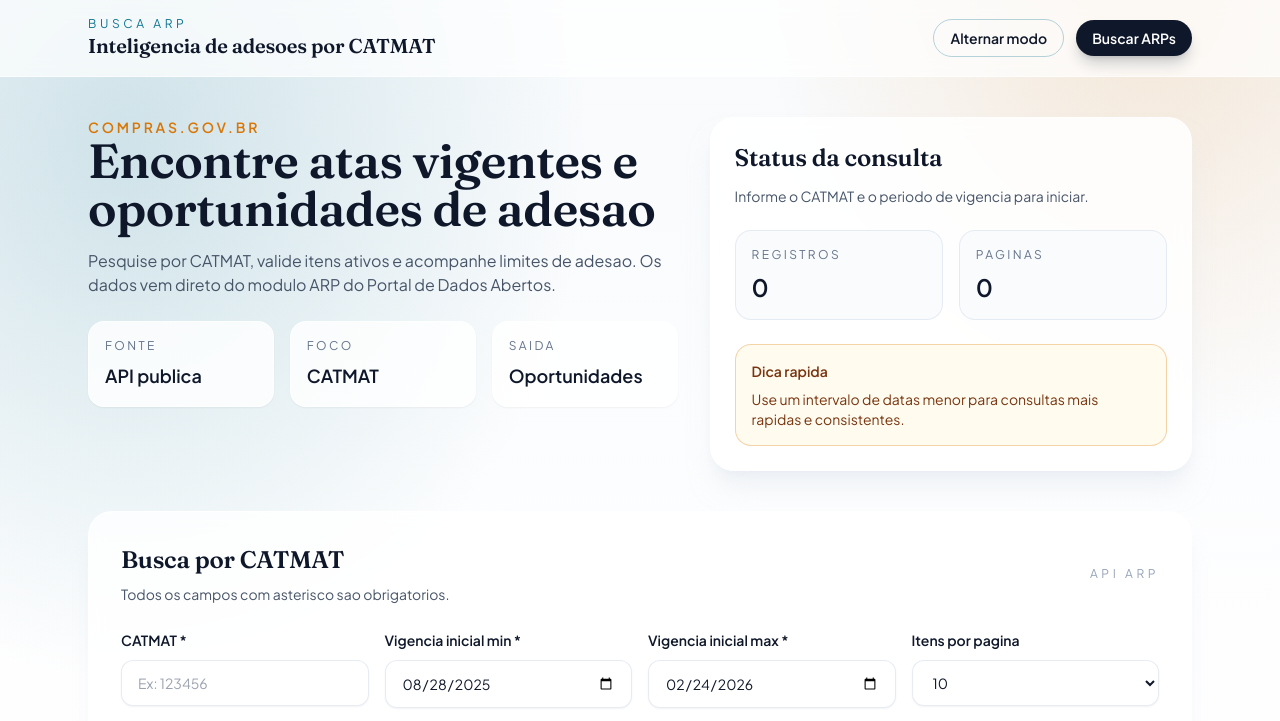
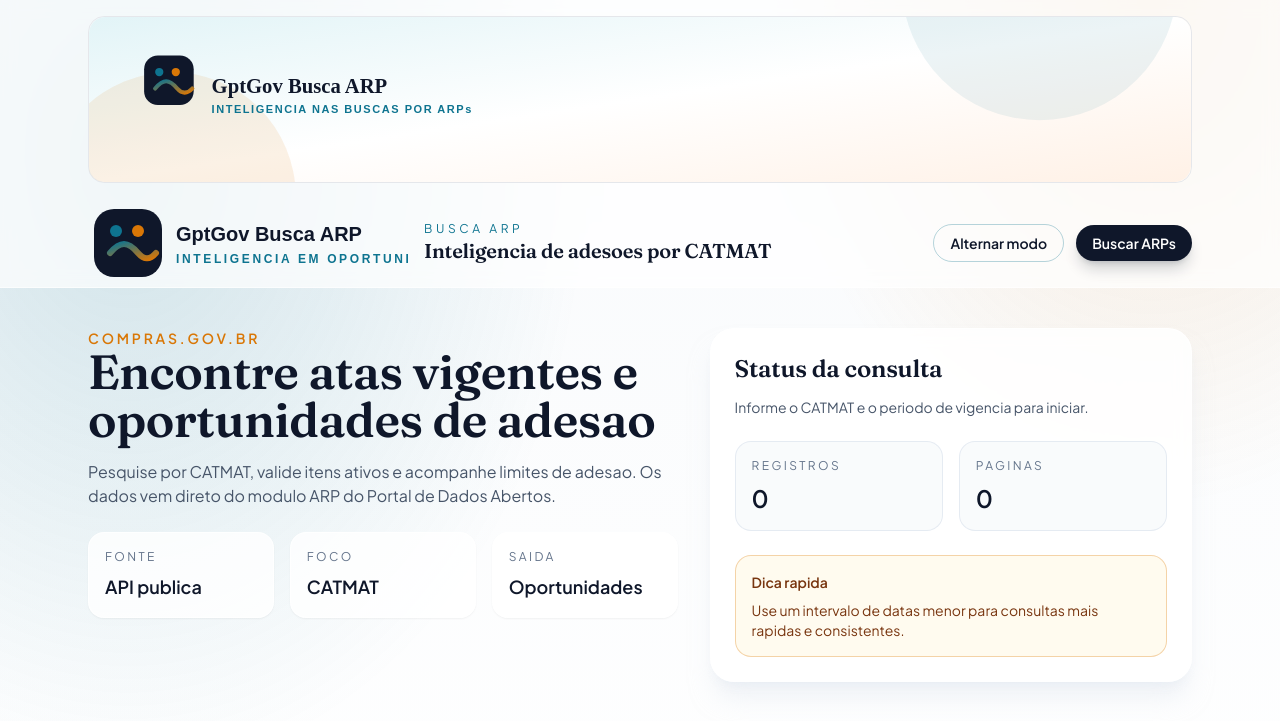
Before and after one commit to joabeoliveira/GptGovbuscaARP, a website with bundled scripts: page index.html in a window 1280 px wide. Shown: the top 721 px of the page. Built offline with nearby package versions, Linux system fonts and the light colour scheme.

Commit message:
feat: add logo variants and favicon

```diff
--- a/index.html
+++ b/index.html
@@ -5,6 +5,7 @@
         <meta name="viewport" content="width=device-width, initial-scale=1.0">
         <title>Busca ARP por CATMAT</title>
         <meta name="description" content="Consulta de atas de registro de preco por CATMAT com dados do Compras.gov.br.">
+        <link rel="icon" href="favicon.svg" type="image/svg+xml">
 
         <link rel="preconnect" href="https://fonts.googleapis.com">
         <link rel="preconnect" href="https://fonts.gstatic.com" crossorigin>
@@ -21,10 +22,16 @@
             <div class="pointer-events-none absolute inset-0 bg-[radial-gradient(60%_60%_at_10%_10%,rgba(14,116,144,0.18),transparent_60%),radial-gradient(50%_50%_at_90%_0%,rgba(217,119,6,0.15),transparent_60%),linear-gradient(180deg,#f8fafc_0%,#ffffff_55%)] dark:bg-[radial-gradient(60%_60%_at_10%_10%,rgba(14,116,144,0.2),transparent_60%),radial-gradient(50%_50%_at_90%_0%,rgba(217,119,6,0.16),transparent_60%),linear-gradient(180deg,#0f172a_0%,#020617_60%)]"></div>
 
             <header class="relative border-b border-white/60 bg-white/70 backdrop-blur dark:border-white/10 dark:bg-slate-950/70">
-                <nav aria-label="Principal" class="mx-auto flex max-w-6xl items-center justify-between px-6 py-4">
-                    <div>
-                        <p class="text-xs uppercase tracking-[0.3em] text-ocean">Busca ARP</p>
-                        <h1 class="font-display text-xl font-semibold text-ink dark:text-white">Inteligencia de adesoes por CATMAT</h1>
+                <div class="mx-auto max-w-6xl px-6 py-4">
+                      <img src="assets/banner-compact.svg" alt="GptGov Busca ARP Inteligencia nas buscas por ARPs e oportunidades de negocios" class="w-full rounded-2xl border border-white/40" loading="lazy">
+                </div>
+                <nav aria-label="Principal" class="mx-auto flex max-w-6xl items-center justify-between px-6 pb-6">
+                    <div class="flex items-center gap-4">
+                        <img src="assets/logo.svg" alt="Logo GptGov Busca ARP" class="h-12 w-auto" loading="lazy">
+                        <div>
+                            <p class="text-xs uppercase tracking-[0.3em] text-ocean">Busca ARP</p>
+                            <h1 class="font-display text-xl font-semibold text-ink dark:text-white">Inteligencia de adesoes por CATMAT</h1>
+                        </div>
                     </div>
                     <div class="flex items-center gap-3">
                         <button id="darkModeToggle" class="rounded-full border border-ocean/30 px-4 py-2 text-sm font-semibold text-ink transition hover:border-ocean hover:text-ocean focus:outline-none focus:ring-2 focus:ring-ocean/60 dark:text-white" type="button" aria-pressed="false">
```
Also changed, not shown: test.html (+11 -4 lines), assets/banner-compact.svg (added), assets/banner.svg (added), assets/logo-horizontal.svg (added), assets/logo-mark.svg (added), assets/logo.svg (added), favicon.svg (added).
